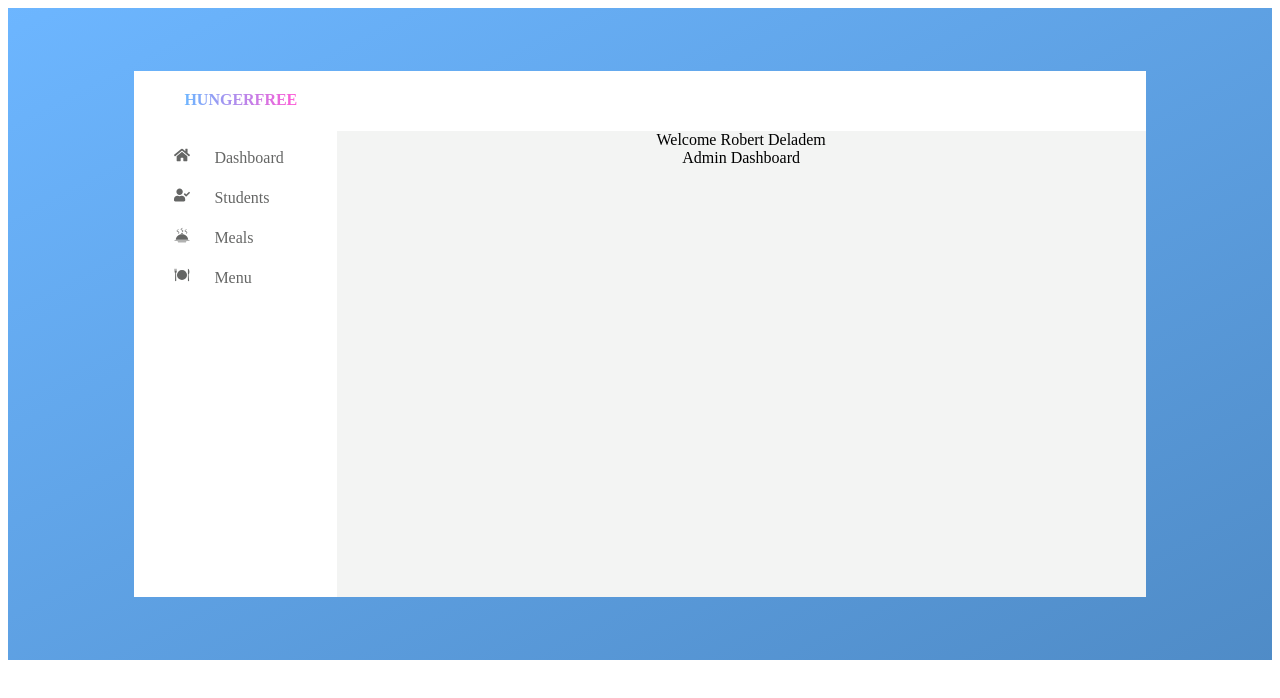
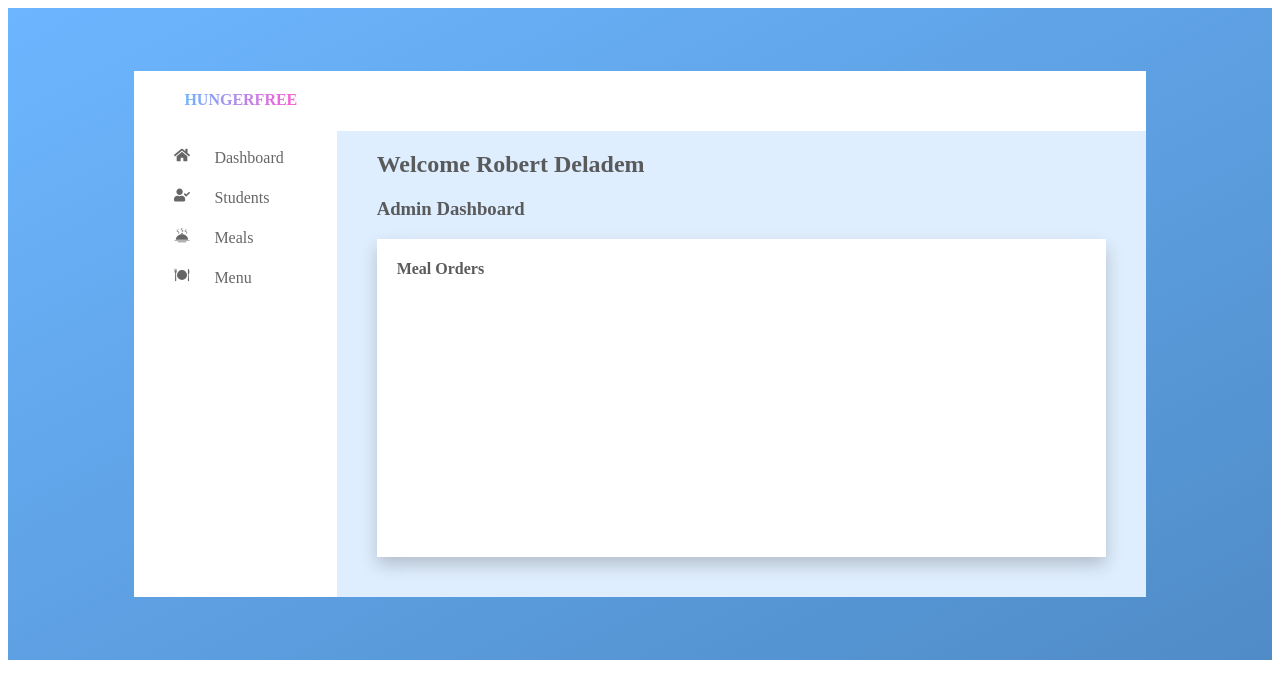
Before and after one commit to Robert-Dela/Hunger_free_App, a Next.js app: page /Admin in a window 1280 px wide. Shown: the top 698 px of the page. Built offline with nearby package versions, Linux system fonts and the light colour scheme; a web font is replaced by a local one.

Commit message:
Dashboard styling changes

```diff
--- a/components/Admin-dashboard/home.js
+++ b/components/Admin-dashboard/home.js
@@ -13,7 +13,7 @@ export default function Home () {
 
 const { body, container, dashboard, side_nav, logo, main_content,
         header, navigation_list, navigation_item, navigation_icon,
-
+        sub_content,
 
       } = styles
 
@@ -67,8 +67,15 @@ const { body, container, dashboard, side_nav, logo, main_content,
                         </section>
 
                         <section className={main_content}>
-                            Welcome Robert Deladem <br/>
-                            Admin Dashboard
+                            <div>
+                                <h2> Welcome Robert Deladem</h2>
+                                <h3>Admin Dashboard</h3>
+                            </div>
+
+                            <div className={sub_content}>
+                                <h4>Meal Orders</h4>
+                            </div>
+
                         </section>
                     </div>
                 </div>
--- a/styles/Home.module.css
+++ b/styles/Home.module.css
@@ -5,7 +5,7 @@
     background-size: cover;
     height: 100%;
     margin: 0;
-    color: #000;
+    color: rgba(78, 78, 78, 0.925);
 }
 
 .container {
@@ -13,6 +13,7 @@
     height: 100%;
     margin: 0;
     padding: 5% 10%;
+
 }
 
 .dashboard {
@@ -49,8 +50,8 @@
 
 .main_content {
     grid-area: main;
-    background: rgba(240, 241, 240, 0.788);
-    text-align: center;
+    background: #2d93f827;
+    padding: 0 40px;
 }
 
 .navigation_list {
@@ -72,3 +73,11 @@
     margin-right: 20px;
     text-align: center;
 }
+
+.sub_content {
+    height: 68%;
+    width: auto;
+    background: #fff;
+    padding: 0.5px 20px;
+    box-shadow: 0 0.5rem 1rem rgba(10, 2, 2, 0.2);
+}
```
Also changed, not shown: components/Admin-dashboard/meals.js (+8 -1 lines), components/Admin-dashboard/menu.js (+8 -1 lines), components/Admin-dashboard/users.js (+8 -1 lines).
